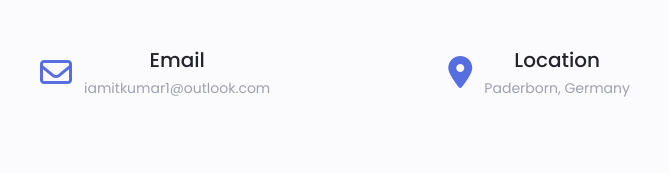
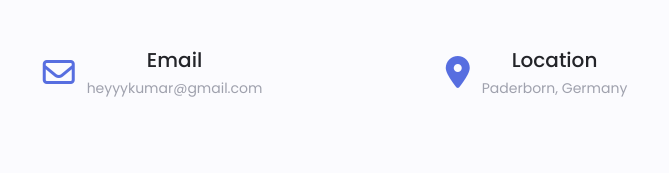
Before and after one commit to amit-kumar42/amit-kumar42.github.io, a plain HTML site: page index.html in a window 1280 px wide. Shown: the part 6833-7006 px from the top of the page, 305-974 px from the left. Drawn offline with Linux system fonts and the light colour scheme.

Commit message:
Update index.html
Updates email address

```diff
--- a/index.html
+++ b/index.html
@@ -79,7 +79,7 @@
                         <i class="fab fa-linkedin-in"></i>
                     </a>
 
-                    <a href="mailto: iamitkumar1@outlook.com" target="_blank" class="home-social-icon">
+                    <a href="mailto: heyyykumar@gmail.com" target="_blank" class="home-social-icon">
                         <i class="fas fa-envelope"></i>
                     </a>
                     <a href="https://github.com/amit-kumar42" target="_blank" class="home-social-icon">
@@ -692,7 +692,7 @@
 
                     <div>
                         <h3 class="contact-title">Email</h3>
-                        <span class="contact-subtitle">iamitkumar1@outlook.com</span>
+                        <span class="contact-subtitle">heyyykumar@gmail.com</span>
                     </div>
                 </div>
                 <div class="contact-information">
```
